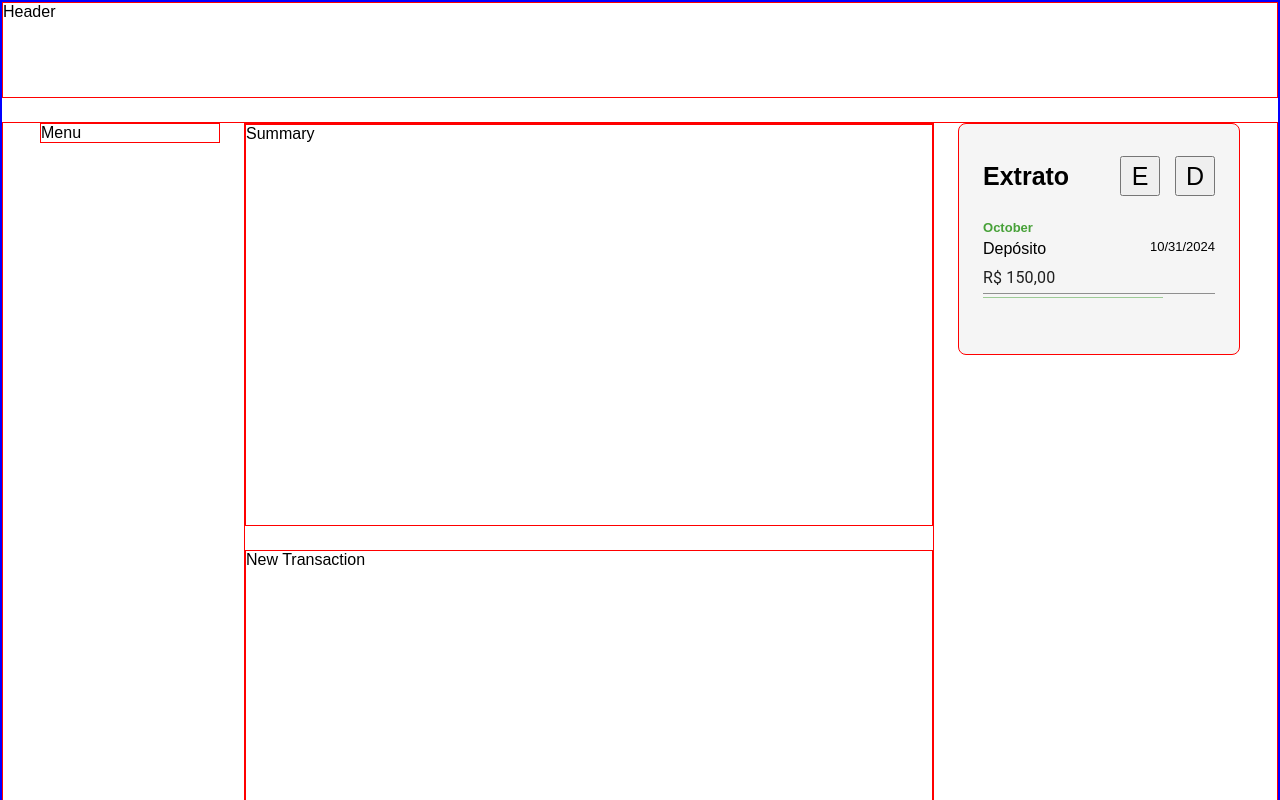
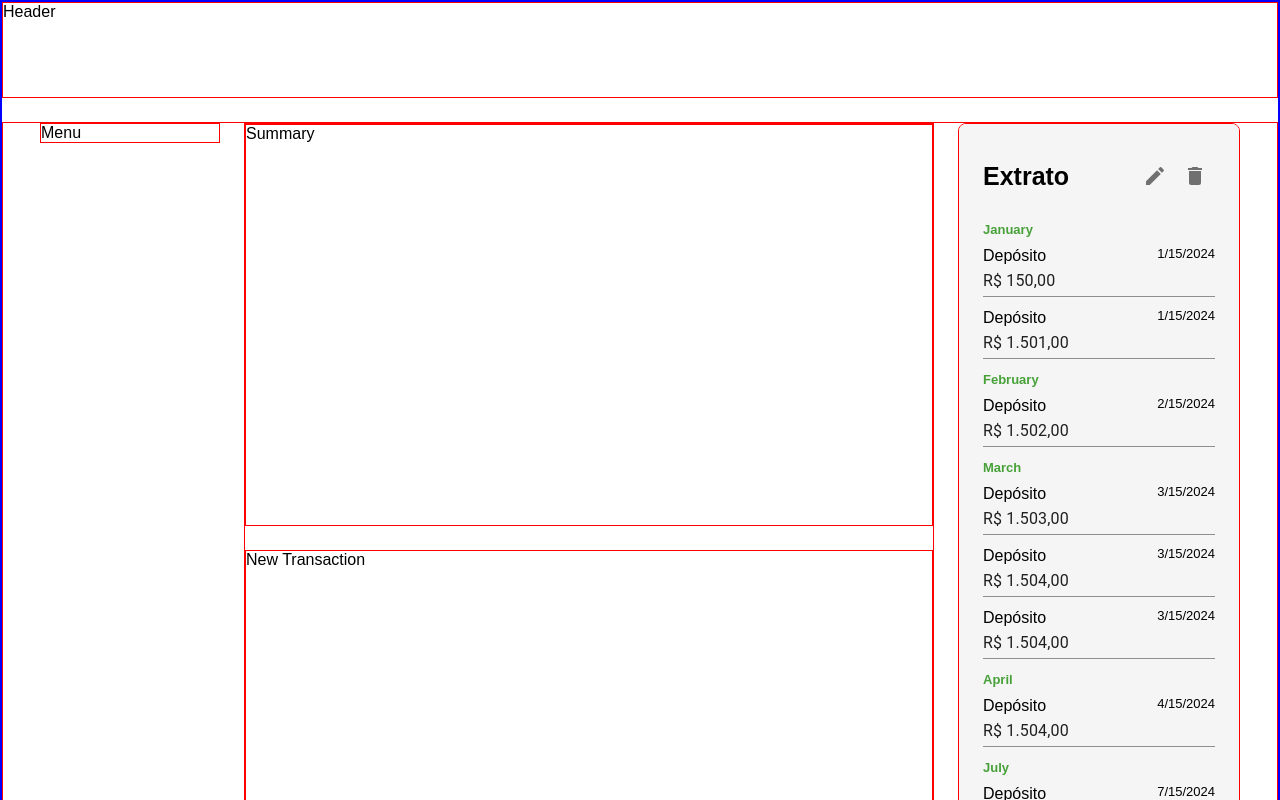
Before and after one commit to AndreMqs/FIAP-tech-chalenge-1-app-gerenciamento-financeiro, a Next.js app: page / in a window 1280 px wide. Shown: the top 800 px of the page. Built offline with nearby package versions, Linux system fonts and the light colour scheme.

Commit message:
Separating statements by months

```diff
--- a/package.json
+++ b/package.json
@@ -11,14 +11,17 @@
   "dependencies": {
     "@emotion/react": "^11.13.3",
     "@emotion/styled": "^11.13.0",
+    "@mui/icons-material": "^6.1.5",
     "@mui/material": "^6.1.5",
     "classnames": "^2.5.1",
+    "lodash": "^4.17.21",
     "next": "14.2.15",
     "react": "^18",
     "react-dom": "^18",
     "sass": "^1.79.5"
   },
   "devDependencies": {
+    "@types/lodash": "^4.17.12",
     "@types/node": "^20",
     "@types/react": "^18",
     "@types/react-dom": "^18",
--- a/src/app/components/Statement/SingleStatement/SingleStatement.tsx
+++ /dev/null
@@ -1,34 +0,0 @@
-import { useEffect, useState } from "react";
-
-import TextField from "../../TextField/TextField";
-
-import { parseMoneyValue } from "@/app/utils/stringUtils";
-
-import styles from "./SingleStatement.module.scss"
-
-
-export default function SingleStatement(props: SingleStatementProps) {
-  const {type, moneyValue, date, isEditing} = props;
-
-  return (
-    <div id='singleStatement' className={styles.singleStatementContainer}>
-      <span className={styles.month}>{date.toLocaleString('default', { month: 'long' })}</span>
-      <span className={styles.typeAndDateContainer}>
-        <span className={styles.type}>{type}</span>
-        <span className={styles.date}>{date.toLocaleDateString()}</span>
-      </span>
-
-      {!isEditing && <span className={styles.moneyValue}>{parseMoneyValue(moneyValue)}</span>}
-      {isEditing && <TextField variant="standard" value={parseMoneyValue(moneyValue)}/>}
-
-      <span className={styles.border}/>
-    </div>
-  );
-}
-
-interface SingleStatementProps {
-  type: string;
-  moneyValue: number;
-  date: Date;
-  isEditing: boolean;
-}
--- a/src/app/components/Statement/Statement.module.scss
+++ b/src/app/components/Statement/Statement.module.scss
@@ -31,4 +31,11 @@
   width: 40px;
   height: 40px;
   margin-left: 15px;
+  background-color: #004D61;
+  color: #fff;
+
+  &:hover {
+    background-color: #DEE9EA;
+    color: #004D61;
+  }
 }
--- a/src/app/components/Statement/Statement.tsx
+++ b/src/app/components/Statement/Statement.tsx
@@ -1,6 +1,12 @@
 import cn from 'classnames';
 
-import SingleStatement from './SingleStatement/SingleStatement';
+import IconButton from '@mui/material/IconButton';
+
+import EditIcon from '@mui/icons-material/Edit';
+import DeleteIcon from '@mui/icons-material/Delete';
+import StatementList from './StatementList/StatementList';
+
+import { getStatementByMonth } from '@/app/utils/statementUtils';
 
 import styles from "./Statement.module.scss"
 import globalStyles from "../../globals.module.scss";
@@ -9,21 +15,73 @@ import globalStyles from "../../globals.module.scss";
 export default function Statement(props: StatementProps) {
   const {} = props;
 
+  const statementsList = [
+    {
+      type: 'Depósito',
+      date: new Date('2024-01-15'),
+      moneyValue: 150,
+    },
+    {
+      type: 'Depósito',
+      date: new Date('2024-01-15'),
+      moneyValue: 1501,
+    },
+    {
+      type: 'Depósito',
+      date: new Date('2024-02-15'),
+      moneyValue: 1502,
+    },
+    {
+      type: 'Depósito',
+      date: new Date('2024-03-15'),
+      moneyValue: 1503,
+    },
+    {
+      type: 'Depósito',
+      date: new Date('2024-03-15'),
+      moneyValue: 1504,
+    },
+    {
+      type: 'Depósito',
+      date: new Date('2024-03-15'),
+      moneyValue: 1504,
+    },
+    {
+      type: 'Depósito',
+      date: new Date('2024-04-15'),
+      moneyValue: 1504,
+    },
+    {
+      type: 'Depósito',
+      date: new Date('2024-07-15'),
+      moneyValue: 1504,
+    },
+    {
+      type: 'Depósito',
+      date: new Date(),
+      moneyValue: 1504,
+    },
+  ]
+
   return (
     <div id='statement' className={cn(styles.statementContainer, globalStyles.borderTest)}>
       <div className={styles.statementHeader}>
         <span className={styles.headerTitle}>Extrato</span>
         <span>
-          <button className={styles.headerButton}>E</button>
-          <button className={styles.headerButton}>D</button>
+          <IconButton className={styles.headerButton}>
+            <EditIcon />
+          </IconButton>
+          <IconButton className={styles.headerButton}>
+            <DeleteIcon />
+          </IconButton>
         </span>
       </div>
-      <SingleStatement
-        type='Depósito'
-        date={new Date()}
-        moneyValue={150}
+      <div className={styles.statementsListContainer}>
+      <StatementList
+        statementsByMonth={getStatementByMonth(statementsList)}
         isEditing={true}
       />
+      </div>
     </div>
   );
 }
--- a/src/app/components/Statement/SingleStatement/SingleStatement.module.scss
+++ b/src/app/components/Statement/StatementList/StatementList.module.scss
@@ -2,7 +2,7 @@
   margin-bottom: 24px;
   display: flex;
   flex-direction: column;
-  height: 78px;
+  height: 38px;
   justify-content: space-between;
 }
 
@@ -12,9 +12,7 @@
   line-height: 15.73px;
   text-align: left;
   color: #47A138;
-  &::first-letter {
-    text-transform: capitalize;
-  }
+  margin-bottom: 8px;
 }
 
 
@@ -50,3 +48,7 @@
   height: 1px;
   background-color: #47A13880;
 }
+
+.listContainer {
+  margin-top: 8px;
+}
--- /dev/null
+++ b/src/app/components/Statement/StatementList/StatementList.tsx
@@ -0,0 +1,51 @@
+import TextField from "../../TextField/TextField";
+import { capitalize } from "lodash";
+
+import { parseMoneyValue } from "@/app/utils/stringUtils";
+
+import { Statement } from "@/app/models/Statement";
+
+import styles from "./StatementList.module.scss"
+
+
+export default function StatementList(props: SingleStatementProps) {
+  const {statementsByMonth, isEditing} = props;
+
+  const renderSingleStatement = (month: string) => {
+    return (
+      statementsByMonth.get(month)?.map(({type, date, moneyValue}, index) =>
+        <div
+          id='singleStatement'
+          className={styles.singleStatementContainer}
+          key={index}
+        >
+          <span className={styles.typeAndDateContainer}>
+            <span className={styles.type}>{type}</span>
+            <span className={styles.date}>{date.toLocaleDateString()}</span>
+          </span>
+
+          {!isEditing && <span className={styles.moneyValue}>{parseMoneyValue(moneyValue)}</span>}
+          {isEditing && <TextField variant="standard" value={parseMoneyValue(moneyValue)}/>}
+
+          <span className={styles.border}/>
+        </div>
+      )
+    );
+  }
+
+  return (
+    Array.from(statementsByMonth.keys()).map((month, index) => (
+      <div key={index}>
+        <span className={styles.month}>{capitalize(month)}</span>
+        <div className={styles.listContainer}>
+          {renderSingleStatement(month)}
+        </div>
+      </div>
+    ))
+  );
+}
+
+interface SingleStatementProps {
+  statementsByMonth: Map<string, Statement[]>;
+  isEditing: boolean;
+}
--- a/src/app/components/TextField/TextField.module.scss
+++ b/src/app/components/TextField/TextField.module.scss
@@ -0,0 +1,3 @@
+.textField {
+  border-bottom: 2px solid #47A138;
+}
--- a/src/app/components/TextField/TextField.tsx
+++ b/src/app/components/TextField/TextField.tsx
@@ -1,14 +1,16 @@
+import cn from "classnames";
 import { TextField as MuiTextField, TextFieldVariants} from "@mui/material";
 
 import styles from "./TextField.module.scss"
 
 
 export default function TextField(props: SingleStatementProps) {
-  const {value, variant} = props;
+  const {value, variant, style} = props;
 
   return (
     <MuiTextField
-      className={styles.textField}
+      style={style}
+      className={cn('textField', styles.textField)}
       value={value}
       variant={variant ?? 'standard'}
     />
@@ -19,4 +21,5 @@ export default function TextField(props: SingleStatementProps) {
 interface SingleStatementProps {
   value?: string;
   variant?: TextFieldVariants;
+  style?: any;
 }
--- /dev/null
+++ b/src/app/models/Statement.ts
@@ -0,0 +1,5 @@
+export interface Statement {
+  type: string;
+  date: Date;
+  moneyValue: number;
+}
--- /dev/null
+++ b/src/app/utils/statementUtils.ts
@@ -0,0 +1,11 @@
+import { Statement } from "../models/Statement";
+
+export function getStatementByMonth(statementsList: Statement[]) {
+  const monthMap = new Map<string, Statement[]>();
+  statementsList.forEach((statement) => {
+    const month = statement.date.toLocaleString('default', { month: 'long' });
+    const prevItem = monthMap.get(month);
+    monthMap.set(month, [...(prevItem ?? []), statement]);
+  });
+  return monthMap;
+}
```
Also changed, not shown: 1 other file (tests, documents, lock files or other folders).
